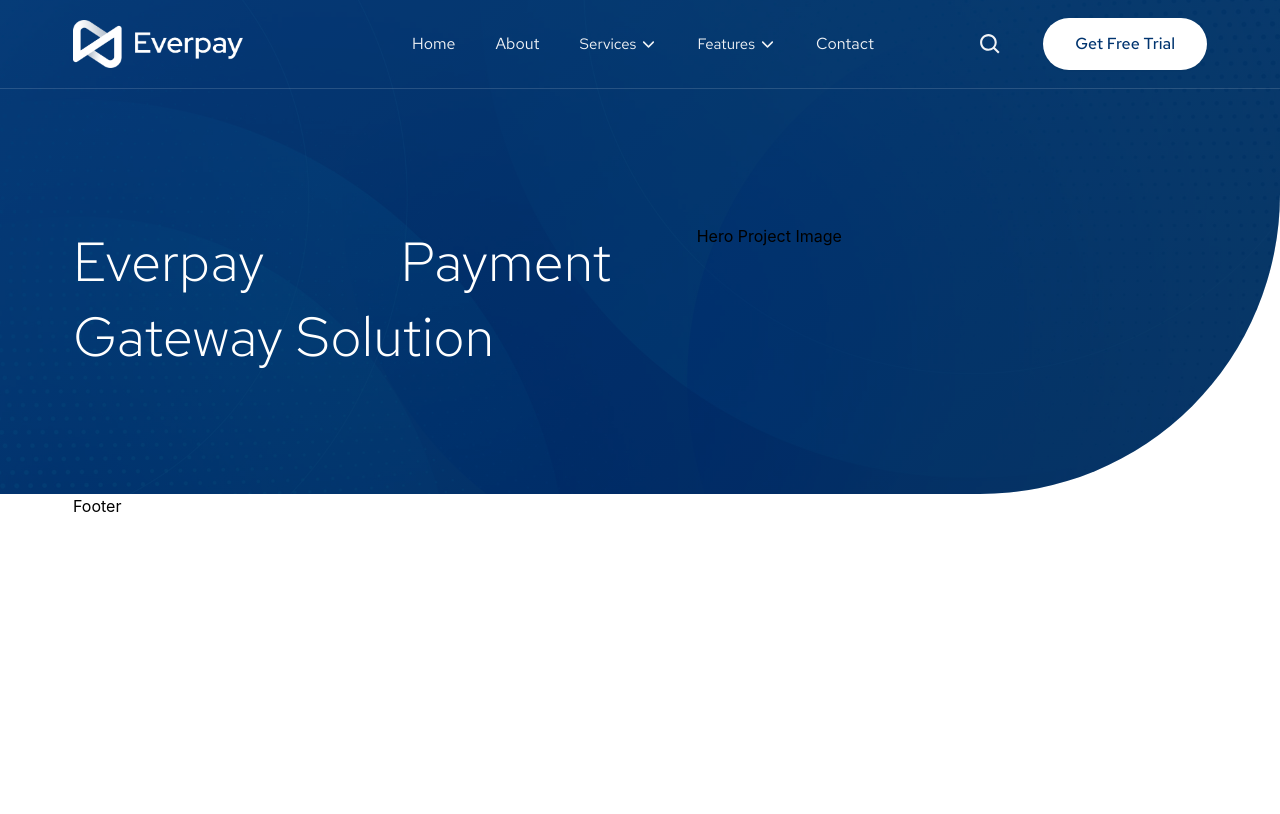
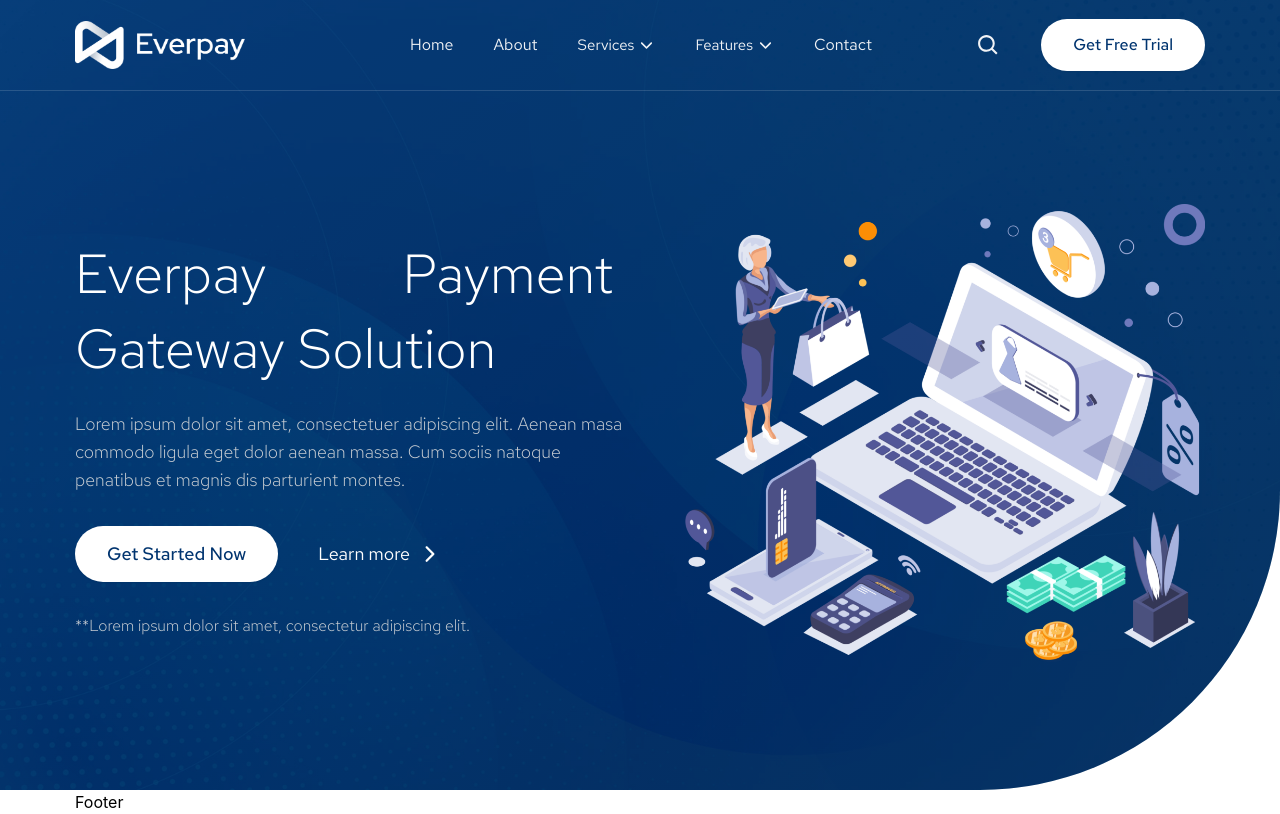
Before and after one commit to programmerrafi/payment-getway-next-js, a Next.js app: page / in a window 1280 px wide. Built offline with nearby package versions, Linux system fonts and the light colour scheme.

Commit message:
Hero section fully done

```diff
--- a/app/components/Home/HeroHome.js
+++ b/app/components/Home/HeroHome.js
@@ -1,5 +1,8 @@
 import React, { useEffect, useState } from "react";
 import { setBackgroundImage } from "../utils/helpers";
+import ButtonC from "../shared/ButtonC";
+import { IoIosArrowForward } from "react-icons/io";
+import Image from "next/image";
 
 function HeroHome() {
   const [showText, setShowText] = useState(false);
@@ -10,7 +13,7 @@
   }, [showText]);
 
   return (
-    <section className="relative rounded-br-[300px] mix-transition overflow-hidden mb-0 -mt-[95px] pt-[230px] pb-[120px] hero-gradient z-0">
+    <section className="relative rounded-br-[300px] mix-transition overflow-hidden mb-0 -mt-[95px] pt-[240px] pb-[120px] hero-gradient z-0">
       <div
         className="w-full h-full absolute top-0 left-0 mix-transition"
         style={setBackgroundImage("images/hero-bg-img.jpeg", {
@@ -19,8 +22,9 @@
         })}
       ></div>
       <div className="relative container">
-        <div className="flex flex-warp lg:flex-nowrap">
-          <div className="lg:w-[55%]">
+        <div className="flex flex-warp gap-8 lg:flex-nowrap">
+          {/* Left */}
+          <div className="lg:w-[50%]">
             <h1 className="text-[55px] text-white font-RadHatText font-thin leading-[75px] transition-all">
               <span>Everpay </span>
               <span
@@ -49,8 +53,37 @@
               </span>
               <span className={``}> Payment Gateway Solution</span>
             </h1>
+            <p className="mb-8 mt-[24px] text-smallText text-lg font-[300] font-RadHatText">
+              Lorem ipsum dolor sit amet, consectetuer adipiscing elit. Aenean
+              masa commodo ligula eget dolor aenean massa. Cum sociis natoque
+              penatibus et magnis dis parturient montes.
+            </p>
+            <div className="flex items-center gap-10">
+              <ButtonC
+                title="Get Started Now"
+                className="text-lg text-colorSecondary font-[500]"
+              />
+              <div className="flex items-center gap-2 text-white cursor-pointer font-RadHatText text-lg">
+                <p>Learn more</p>
+                <IoIosArrowForward size={24} />
+              </div>
+            </div>
+            <p className="my-8 text-smallText text-base font-[300] font-RadHatText">
+              **Lorem ipsum dolor sit amet, consectetur adipiscing elit.
+            </p>
           </div>
-          <div className="lg:w-[45%]">Hero Project Image</div>
+          {/* Right */}
+          <div className="lg:w-[50%]">
+            <div className="-mt-8 flex justify-end">
+              <Image
+                src="/images/hero-project-images.png"
+                width="520"
+                height="520"
+                alt="hero-project-images"
+                className="object-contain"
+              />
+            </div>
+          </div>
         </div>
       </div>
     </section>
--- a/app/layout/Navbar/NavLi/DropDown/DropDownLI.js
+++ b/app/layout/Navbar/NavLi/DropDown/DropDownLI.js
@@ -9,7 +9,7 @@
 
   return (
     <li
-      className="group lg:py-[34px] cursor-pointer relative"
+      className="group lg:py-[35px] cursor-pointer relative"
       onClick={() => setNavToggle(!navToggle)}
     >
       <Link href="#">
--- a/app/layout/Navbar/NavLi/DropDown/SubLI/SUbli.js
+++ b/app/layout/Navbar/NavLi/DropDown/SubLI/SUbli.js
@@ -5,7 +5,7 @@
   // when need text content width lg:w-max
   return (
     <div
-      className={`lg:w-[150px] lg:absolute lg:top-[89px] lg:right-1/2 lg:translate-x-1/2 lg:opacity-0 lg:invisible lg:rounded-b-lg lg:duration-700 lg:ease-in-out lg:origin-top lg:scale-y-0 lg:group-hover:visible lg:group-hover:opacity-100 lg:group-hover:scale-y-100 lg:bg-white lg:shadow relative w-full opacity-100 visible scale-y-100 hidden lg:!block ${
+      className={`lg:w-[150px] lg:absolute lg:top-[91px] lg:right-1/2 lg:translate-x-1/2 lg:opacity-0 lg:invisible lg:rounded-b-lg lg:duration-700 lg:ease-in-out lg:origin-top lg:scale-y-0 lg:group-hover:visible lg:group-hover:opacity-100 lg:group-hover:scale-y-100 lg:bg-white lg:shadow relative w-full opacity-100 visible scale-y-100 hidden lg:!block ${
         page && navToggle ? "!block" : ""
       } `}
     >
--- a/styles/globals.css
+++ b/styles/globals.css
@@ -24,7 +24,7 @@
 
 /* =========== Wrapper container =========== */
 .container {
-  @apply !max-w-[1150px] mx-auto px-5 lg:px-2;
+  @apply !max-w-[1150px] mx-auto px-5 lg:px-[10px];
 }
 
 .mix-transition {
--- a/tailwind.config.js
+++ b/tailwind.config.js
@@ -35,6 +35,7 @@
         popUpBg: "#15172AF7",
         mobileNavBg: "#F7FAFF",
         navTextColor: "#F1F3F6",
+        smallText: "#CCD0D5",
         textSecondary: "#00346F",
         btnSecondary: "#534D9F",
         blackSecondary: "#151518",
```
Also changed, not shown: app/layout/Navbar/Navbar.js (+0 -11 lines).
